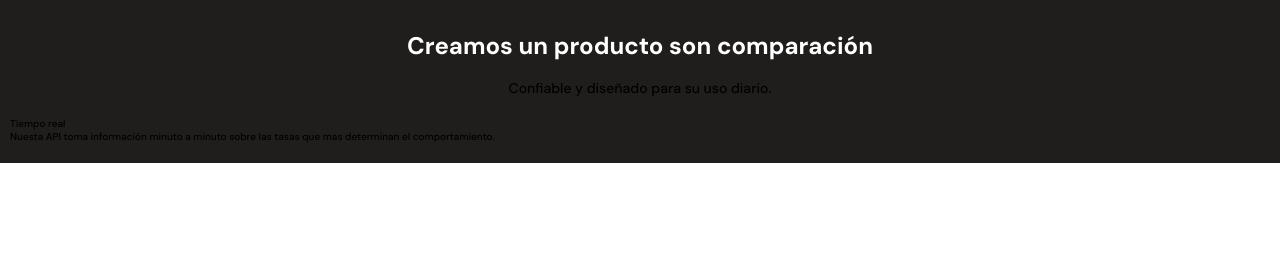
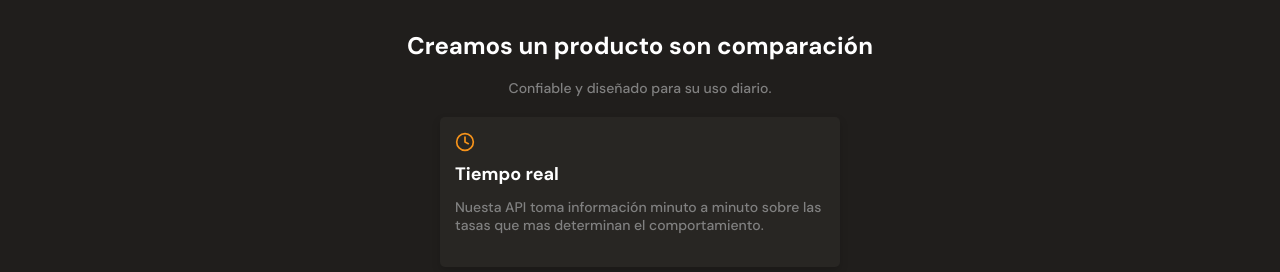
Before and after one commit to xavicci/html-css, a plain HTML site: page MobileFirst/index.html in a window 1280 px wide. Shown: the part 1193-1465 px from the top of the page. Before the commit the page ends 1356 px from the top, so only its background shows below. Drawn offline with Linux system fonts and the light colour scheme.

Commit message:
chapter21

```diff
--- a/MobileFirst/index.html
+++ b/MobileFirst/index.html
@@ -70,7 +70,7 @@
                 <article class="product-detail--card">
                     <span class="clock"></span>
                     <p class="product--card-title">Tiempo real</p>
-                    <p class="product-card-body">Nuesta API toma información minuto a minuto sobre las tasas que mas
+                    <p class="product--card-body">Nuesta API toma información minuto a minuto sobre las tasas que mas
                         determinan el comportamiento.</p>
                 </article>
             </section>
--- a/MobileFirst/style.css
+++ b/MobileFirst/style.css
@@ -304,5 +304,43 @@ main {
     font-size: 1.4rem;
     font-weight: 500;
     line-height: 1.8rem;
-    color:
+    color: #808080
 }
+
+.product-detail--card {
+    width: 90%;
+    min-width: 288px;
+    max-width: 400px;
+    height: 150px;
+    margin: 15px auto;
+    padding: 15px;
+    background-color: var(--black);
+    border-radius: 5px;
+    box-shadow: 0 4px 8px rgba(0, 0, 0, 0.16);
+}
+
+.product-detail--card .clock {
+    display: inline-block;
+    width: 20px;
+    height: 20px;
+    margin-bottom: 10px;
+    background-image: url('./assets/icons/clock.svg');
+    background-position: center;
+    background-repeat: no-repeat;
+    background-size: cover;
+}
+
+.product--card-title {
+    margin-bottom: 15px;
+    font-size: 1.8rem;
+    font-weight: bold;
+    line-height: 1.8rem;
+    color: var(--just-white);
+}
+
+.product--card-body {
+    font-size: 1.4rem;
+    font-weight: 500;
+    line-height: 1.8rem;
+    color: #808080;
+}
```
Also changed, not shown: MobileFirst/extras.md (+3 -0 lines).
